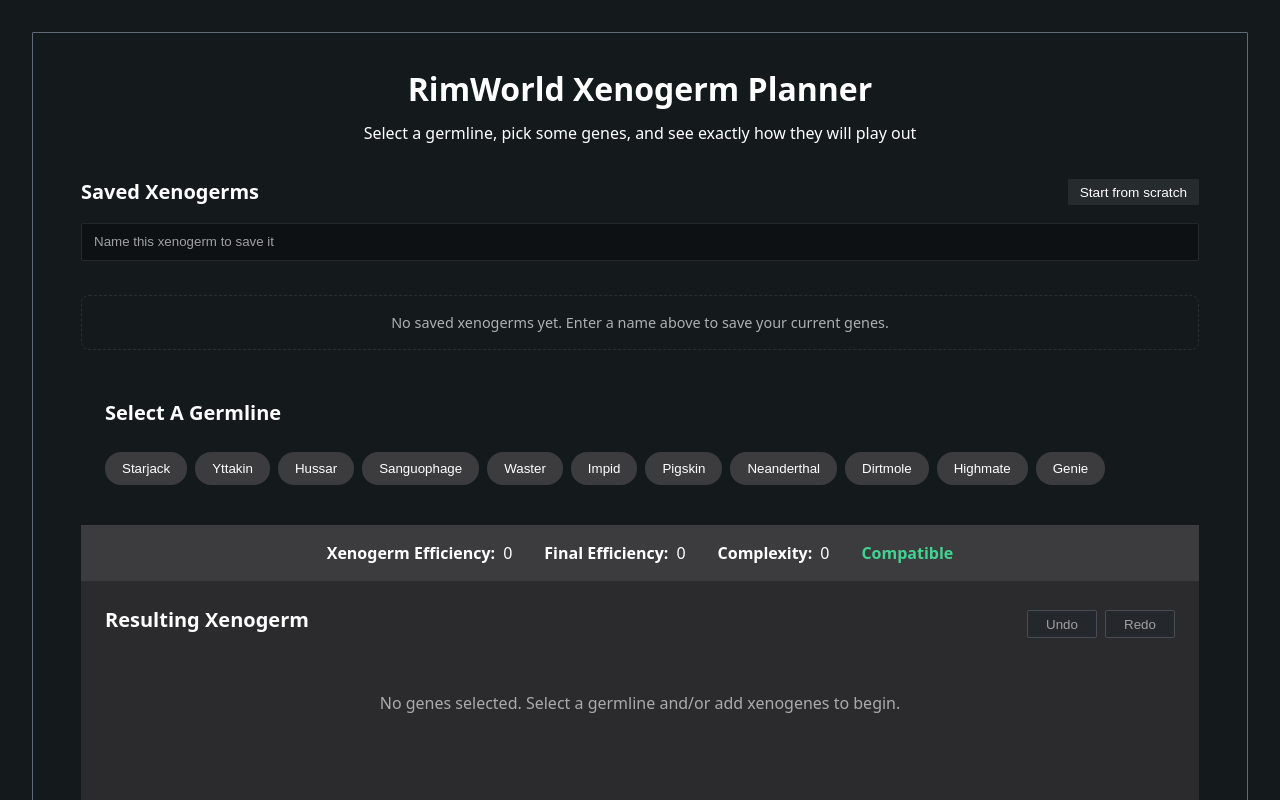
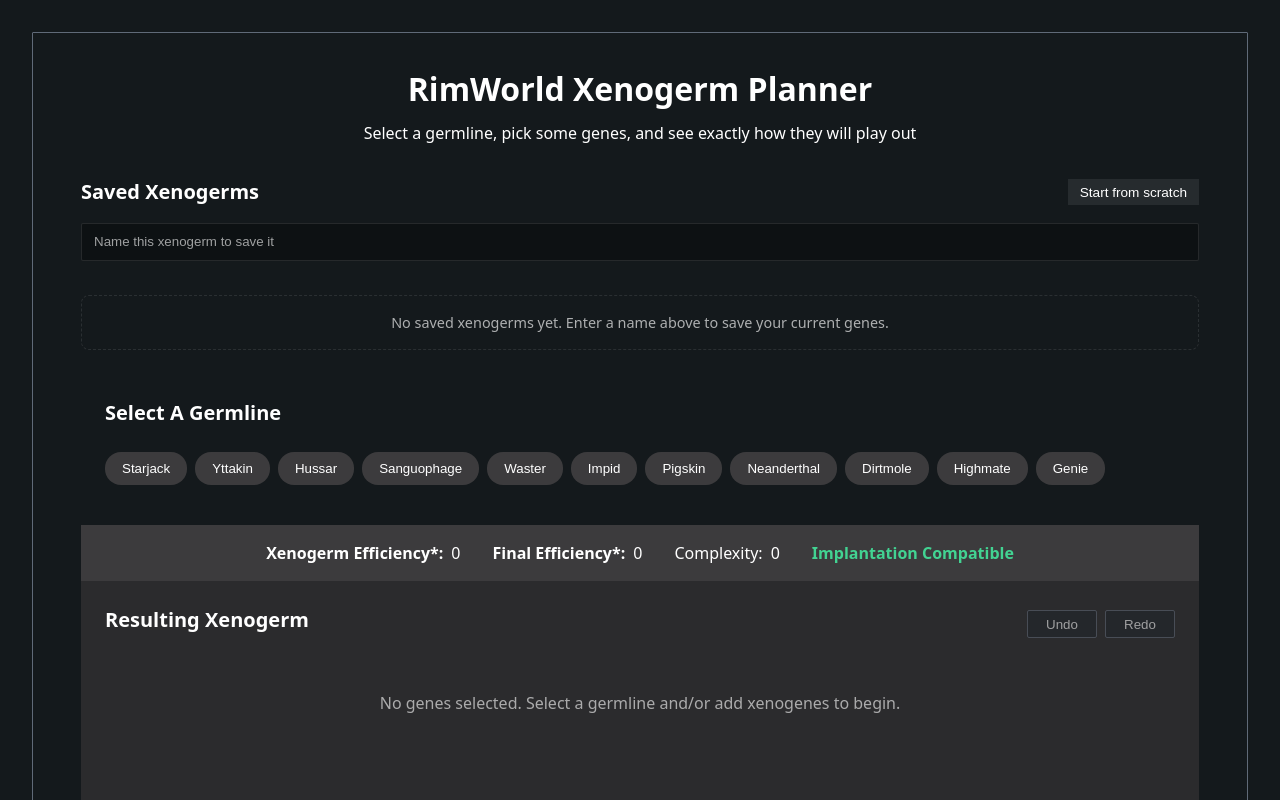
Before and after one commit to Unislash/xenogene-weaver, a React (Vite) app: page / in a window 1280 px wide. Shown: the top 800 px of the page. Built offline with nearby package versions, Linux system fonts and the light colour scheme.

Commit message:
Add help tips

```diff
--- a/src/components/Stats.css
+++ b/src/components/Stats.css
@@ -12,7 +12,11 @@
   gap: 0.5rem;
 }
 
-.stat-item label {
+.stat-item.info {
+  cursor: help;
+}
+
+.stat-item .label {
   font-weight: bold;
 }
 
@@ -30,4 +34,5 @@
 
 .status {
   font-weight: bold;
+  cursor: help;
 }
--- a/src/components/Stats.tsx
+++ b/src/components/Stats.tsx
@@ -9,12 +9,20 @@
 
   return (
     <div className="stats-panel">
-      <div className="stat-item">
-        <label>Xenogerm Efficiency:</label>
+      <div className="stat-item info"
+        title="Total metabolic efficiency contributed by xenogerm genes alone. You can't create the xenogerm if this is less than -5."
+      >
+        <span className="label">
+          Xenogerm Efficiency*:
+        </span>
         <span className={xenoWarning ? 'warning' : ''}>{totals.xenogermEfficiency}</span>
       </div>
-      <div className="stat-item">
-        <label>Final Efficiency:</label>
+      <div className="stat-item info"
+        title="Total metabolic efficiency after combining germline genes, suppressed genes, and xenogenes. You can't implant the xenogerm if this is less than -5."
+      >
+        <span className="label">
+          Final Efficiency*:
+        </span>
         <span className={finalWarning ? 'warning' : ''}>{totals.efficiency}</span>
       </div>
       <div className="stat-item">
@@ -22,8 +30,11 @@
         <span>{totals.complexity}</span>
       </div>
       <div className="status">
-        <span className={compatibleXenogerm ? 'good' : 'error'}>
-          {compatibleXenogerm ? 'Compatible' : 'Metabolic Efficiency too low'}
+        <span
+          className={compatibleXenogerm ? 'good' : 'error'}
+          title={compatibleXenogerm ? 'You can implant this xenogerm into the target germline.' : 'The metabolic efficiency is too low to implant this xenogerm.'}
+        >
+          {compatibleXenogerm ? 'Implantation Compatible' : 'Metabolic Efficiency too low to Implant'}
         </span>
       </div>
     </div>
```
